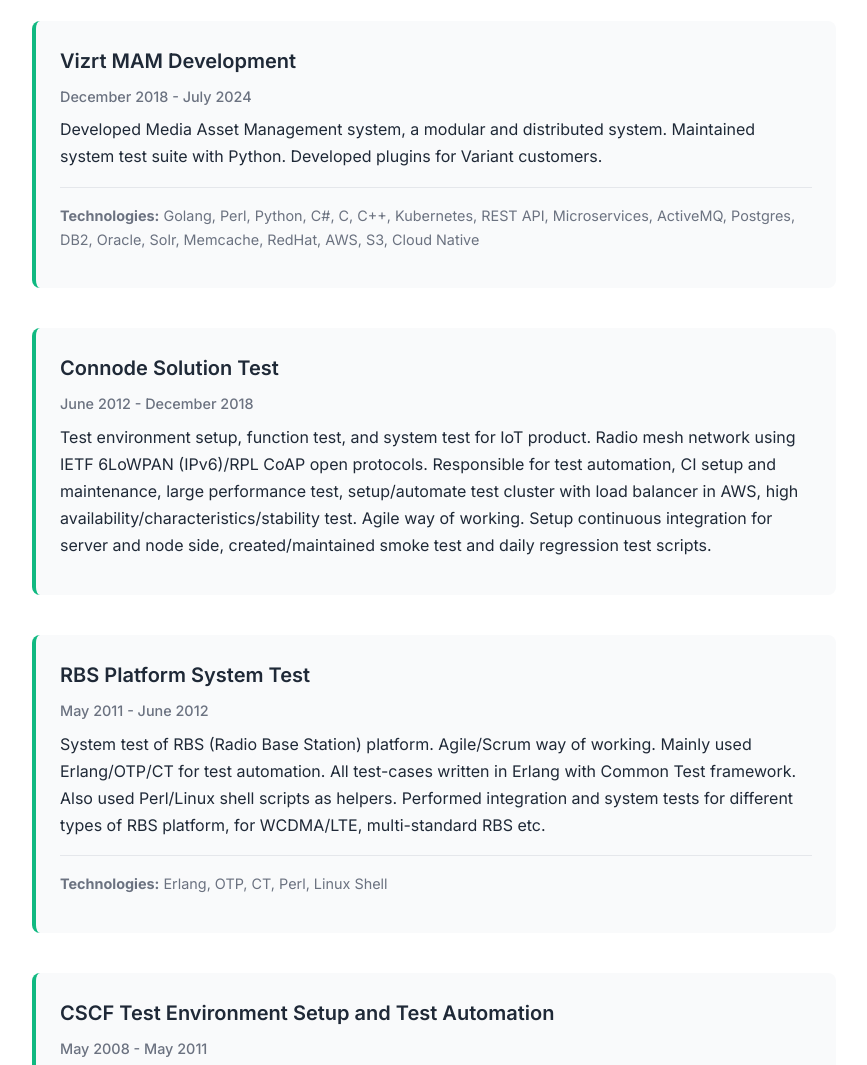
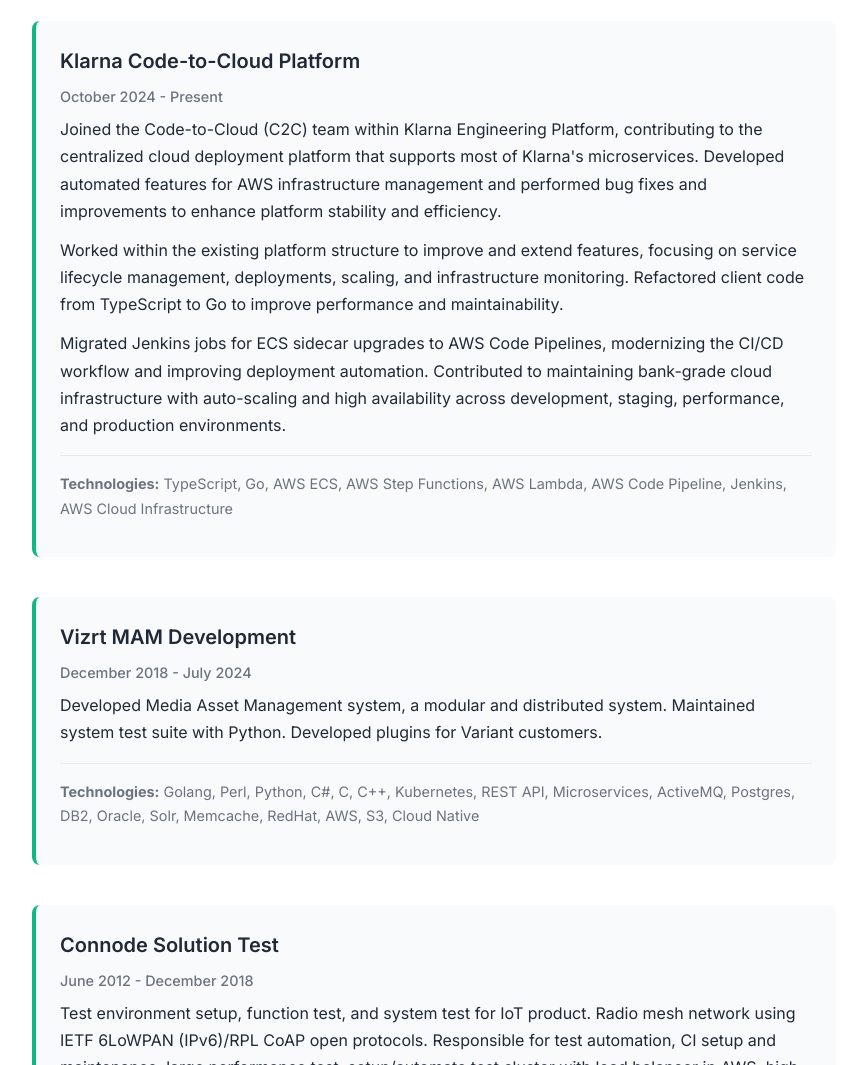
Before and after one commit to aaronsuns/aaronsuns.github.io, a plain HTML site: page index.html in a window 1280 px wide. Shown: the part 4074-5139 px from the top of the page, without its empty margins (206-1073 px from the left). Drawn offline with Linux system fonts and the light colour scheme.

Commit message:
Add Klarna Code-to-Cloud Platform project to projects section

```diff
--- a/index.html
+++ b/index.html
@@ -167,6 +167,19 @@
 
                 <div class="project-item">
                     <div class="project-header">
+                        <h3>Klarna Code-to-Cloud Platform</h3>
+                        <span class="project-period">October 2024 - Present</span>
+                    </div>
+                    <div class="project-content">
+                        <p>Joined the Code-to-Cloud (C2C) team within Klarna Engineering Platform, contributing to the centralized cloud deployment platform that supports most of Klarna's microservices. Developed automated features for AWS infrastructure management and performed bug fixes and improvements to enhance platform stability and efficiency.</p>
+                        <p>Worked within the existing platform structure to improve and extend features, focusing on service lifecycle management, deployments, scaling, and infrastructure monitoring. Refactored client code from TypeScript to Go to improve performance and maintainability.</p>
+                        <p>Migrated Jenkins jobs for ECS sidecar upgrades to AWS Code Pipelines, modernizing the CI/CD workflow and improving deployment automation. Contributed to maintaining bank-grade cloud infrastructure with auto-scaling and high availability across development, staging, performance, and production environments.</p>
+                        <p class="tech-stack"><strong>Technologies:</strong> TypeScript, Go, AWS ECS, AWS Step Functions, AWS Lambda, AWS Code Pipeline, Jenkins, AWS Cloud Infrastructure</p>
+                    </div>
+                </div>
+
+                <div class="project-item">
+                    <div class="project-header">
                         <h3>Vizrt MAM Development</h3>
                         <span class="project-period">December 2018 - July 2024</span>
                     </div>
```
